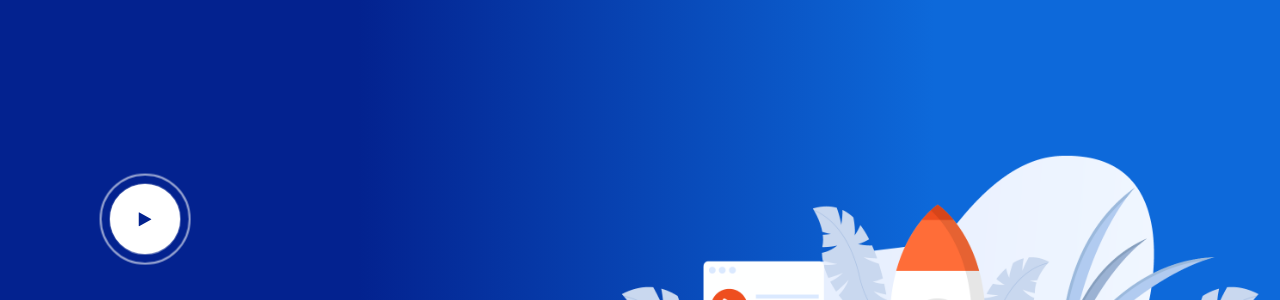
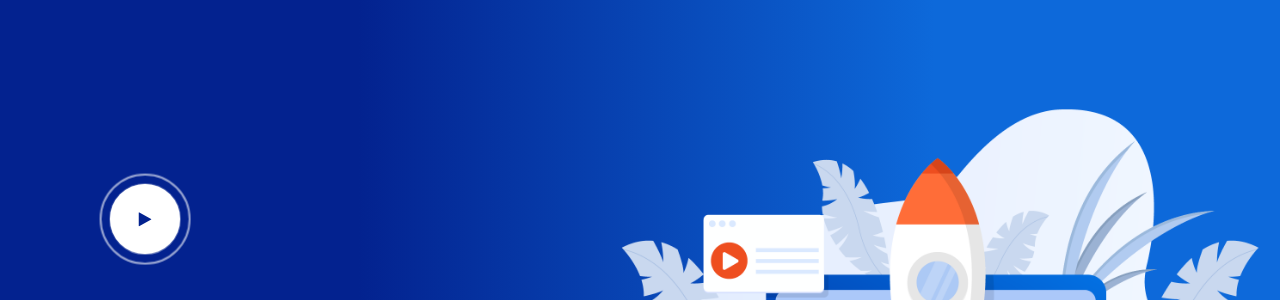
Before and after one commit to front-end-by-rimantas/32-grupe-portfolio-braintech, a website: page index.html in a window 1280 px wide. Shown: the part 81-381 px from the top of the page. Drawn offline with Linux system fonts and the light colour scheme.

Commit message:
hero img fix

```diff
--- a/css/pages/home.css
+++ b/css/pages/home.css
@@ -19,6 +19,7 @@ body .header {
     display: flex;
     top: 0;
     padding: 30px 0px;
+    overflow: hidden;
     background: #0d69da;
     background: linear-gradient(270deg, #0d69da 27%, #03228f 72%);
 }
@@ -213,6 +214,7 @@ body .header-white {
 
 .hero {
     display: flex;
+    overflow: hidden;
     padding-top: 100px;
     padding-bottom: 250px;
 }
@@ -322,7 +324,7 @@ body .header-white {
         display: inline-block;
         position: absolute;
         top: 50%;
-        transform: translate(-5%, -50%);
+        transform: translate(-5%, -60%);
     }
 }
 
```
